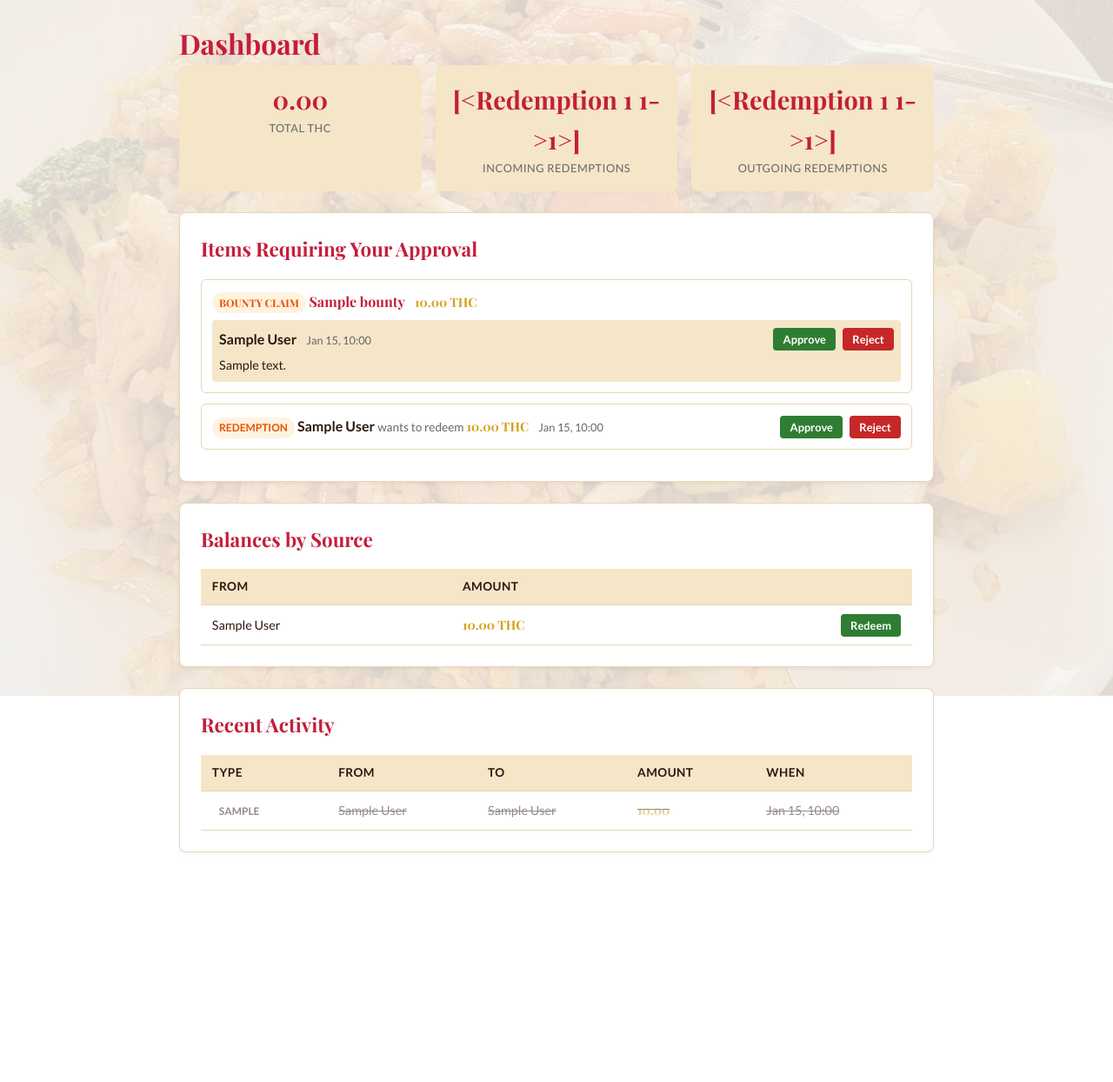
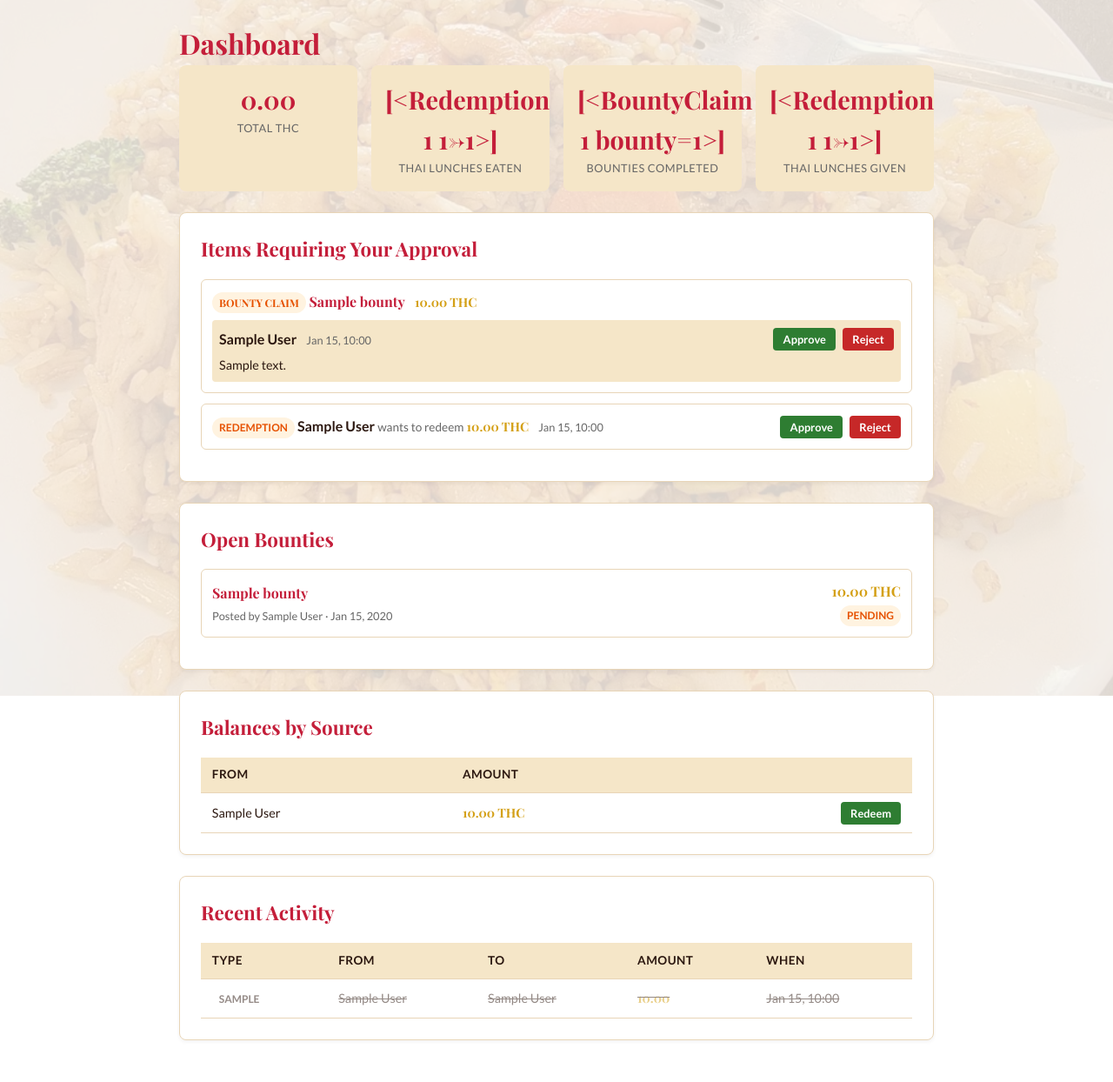
Before and after one commit to keithparrott/thai-house-coin, a Flask app: template app/templates/dashboard.html in a window 1280 px wide. Shown: the whole page at 87% size. Before the commit the page ends 980 px from the top, so only its background shows below. Run offline with Flask 3, Linux system fonts and the light colour scheme; tables that the repository leaves empty hold one stand-in row (values such as "Sample post"); the template is opened without the code that fills it: values that come from a table or form of the project are taken from there, most other values are stand-ins (such as "Sample title", 1, 10 or a date in 2020).

Commit message:
adjusted stats on dash

```diff
--- a/app/templates/dashboard.html
+++ b/app/templates/dashboard.html
@@ -9,12 +9,16 @@
         <div class="stat-label">Total THC</div>
     </div>
     <div class="stat-box">
-        <div class="stat-value">{{ pending_redemptions_in }}</div>
-        <div class="stat-label">Incoming Redemptions</div>
+        <div class="stat-value">{{ lunches_eaten }}</div>
+        <div class="stat-label">Thai Lunches Eaten</div>
     </div>
     <div class="stat-box">
-        <div class="stat-value">{{ pending_redemptions_out }}</div>
-        <div class="stat-label">Outgoing Redemptions</div>
+        <div class="stat-value">{{ bounties_completed }}</div>
+        <div class="stat-label">Bounties Completed</div>
+    </div>
+    <div class="stat-box">
+        <div class="stat-value">{{ lunches_given }}</div>
+        <div class="stat-label">Thai Lunches Given</div>
     </div>
 </div>
 
@@ -85,6 +89,32 @@
 </div>
 
 <div class="card">
+    <h2>Open Bounties</h2>
+    {% if open_bounties %}
+    {% for bounty in open_bounties %}
+    <div style="padding: 0.75rem; border: 1px solid var(--border); border-radius: 6px; margin-bottom: 0.75rem;">
+        <div style="display: flex; justify-content: space-between; align-items: center;">
+            <div>
+                <h3 style="margin: 0; font-size: 1rem;">
+                    <a href="{{ url_for('bounty.detail', bounty_id=bounty.id) }}">{{ bounty.title }}</a>
+                </h3>
+                <p style="font-size: 0.8rem; color: #666; margin-top: 0.2rem;">
+                    Posted by {{ bounty.poster.display_name }} &middot; {{ bounty.created_at.strftime('%b %d, %Y') }}
+                </p>
+            </div>
+            <div style="text-align: right;">
+                <span class="thc-amount">{{ "%.2f"|format(bounty.reward_amount) }} THC</span><br>
+                <span class="badge badge-{{ bounty.status }}">{{ bounty.status }}</span>
+            </div>
+        </div>
+    </div>
+    {% endfor %}
+    {% else %}
+    <p style="color: #666;">No open bounties right now.</p>
+    {% endif %}
+</div>
+
+<div class="card">
     <h2>Balances by Source</h2>
     {% if all_sources %}
     <table>
```
Also changed, not shown: app/routes/dashboard.py (+15 -6 lines).
